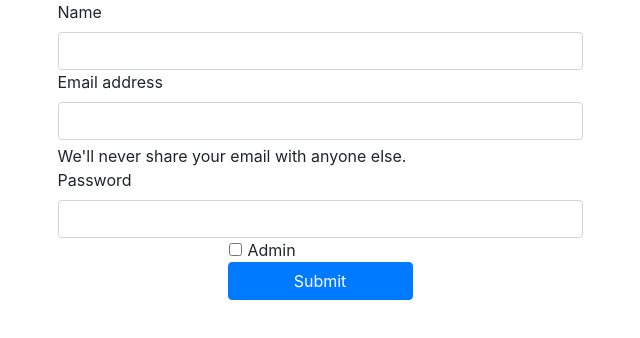
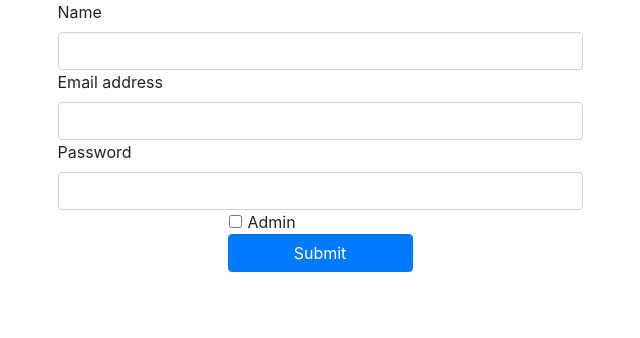
Before and after one commit to petrovicivan00/Backend_Node.js-Express-MongoDB-joi, a website: page views/user/register.html in a window 1280 px wide. Shown: the whole page, without its empty margins (320-960 px from the left). Drawn offline with nearby package versions, Linux system fonts and the light colour scheme.

Commit message:
Update register.html

```diff
--- a/views/user/register.html
+++ b/views/user/register.html
@@ -22,7 +22,6 @@
                         <div class="col-md-6 offset-md-3">
                             <label for="email" class="form-label">Email address</label>
                             <input type="email" class="form-control" id="email" name="email" aria-describedby="emailHelp">
-                            <div id="emailHelp" class="form-text">We'll never share your email with anyone else.</div>
                         </div>
                         <div class="col-md-6 offset-md-3">
                             <label for="password" class="form-label">Password</label>
```
